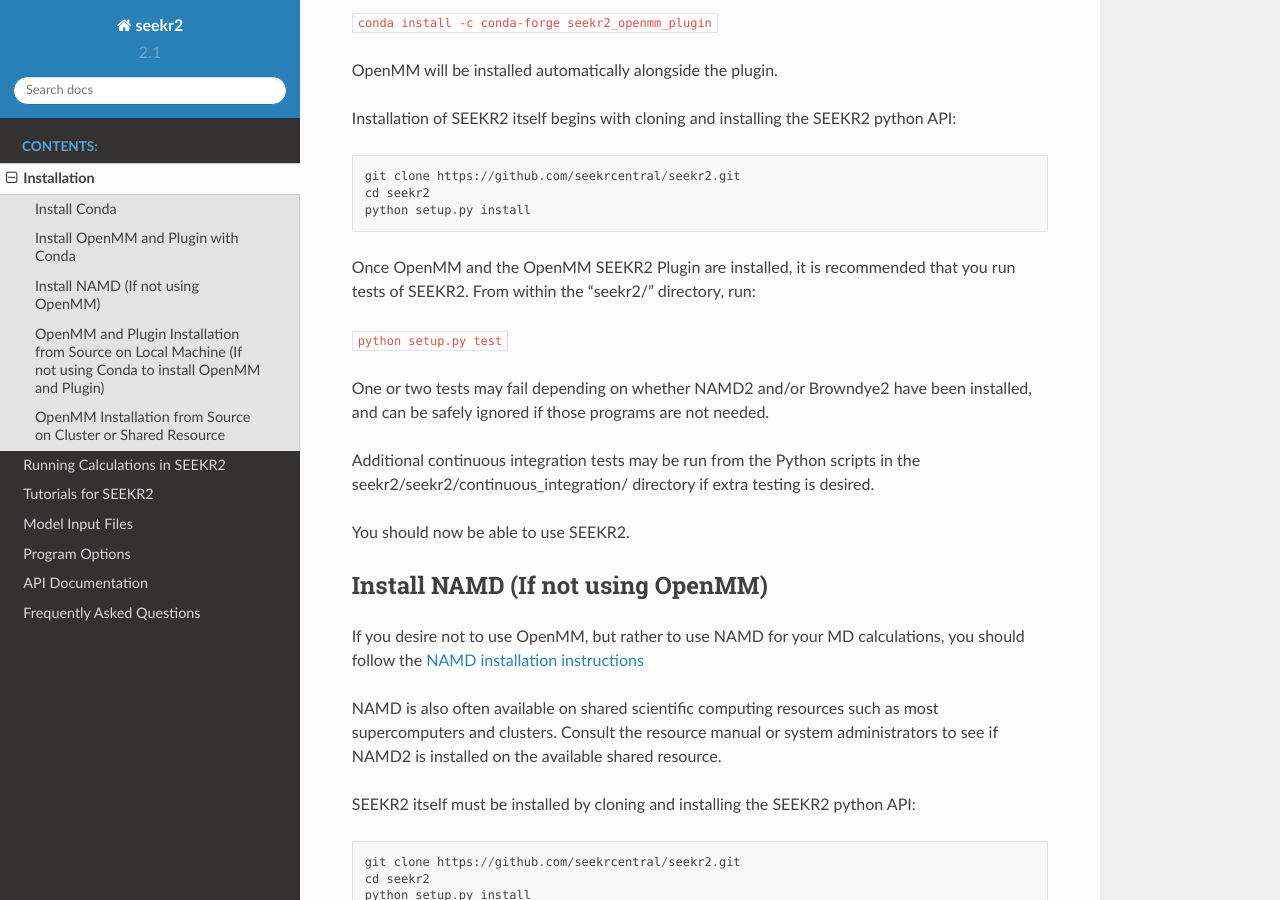
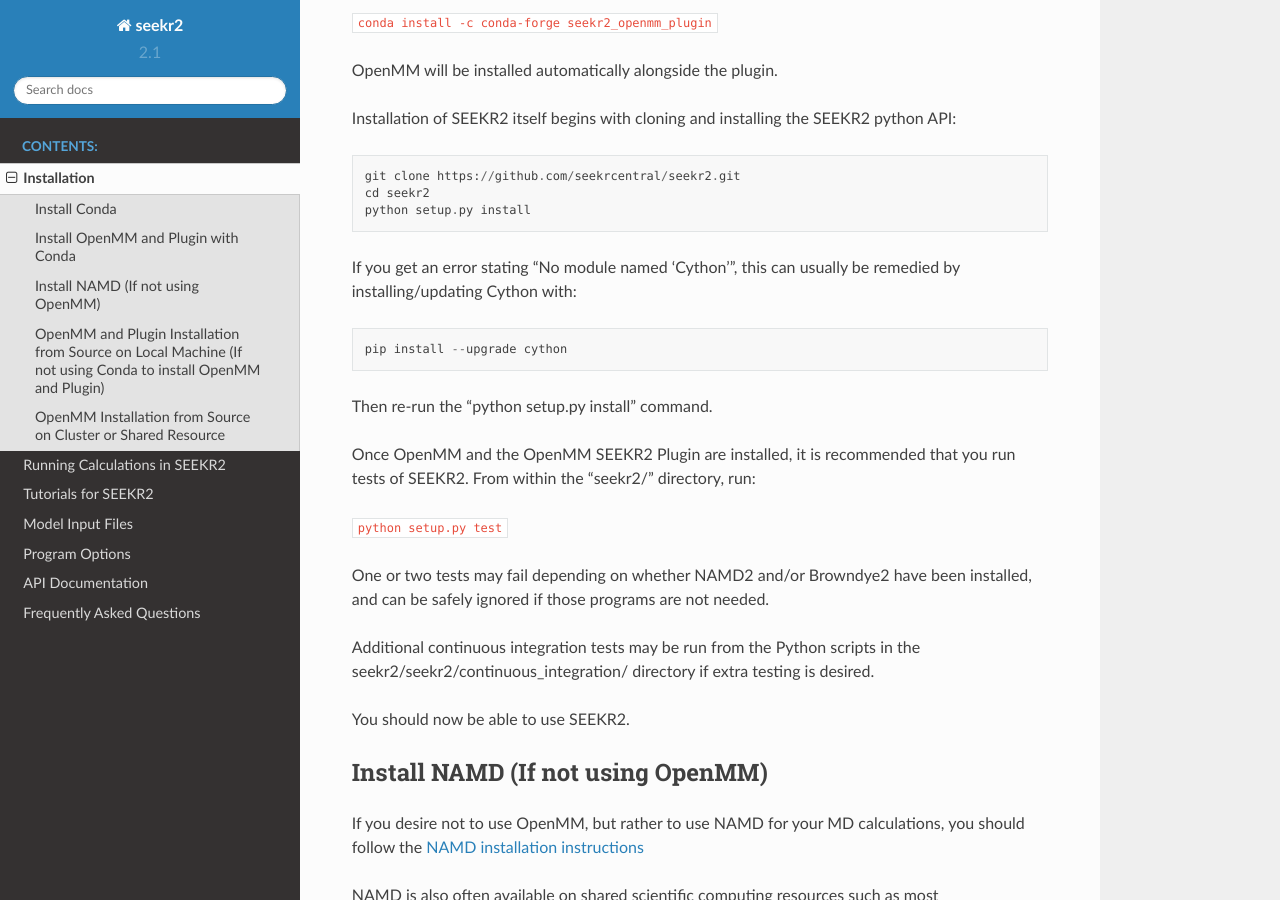
Before and after one commit to seekrcentral/seekr2, a Sphinx documentation site: the page built from docs/installation.rst, in a window 1280 px wide and 900 px high, scrolled down 1454 px. Built offline with Sphinx 7.4.7 and the Read the Docs theme 2.0.0, drawn with Linux system fonts in a browser that asks for light colours.

Commit message:
Added installation instructions for missing Cython package.

```diff
--- a/docs/installation.rst
+++ b/docs/installation.rst
@@ -70,6 +70,14 @@
   git clone https://github.com/seekrcentral/seekr2.git
   cd seekr2
   python setup.py install
+
+
+If you get an error stating "No module named 'Cython'", this can usually be
+remedied by installing/updating Cython with::
+
+  pip install --upgrade cython
+
+Then re-run the "python setup.py install" command.
 
 Once OpenMM and the OpenMM SEEKR2 Plugin are installed, it is recommended that
 you run tests of SEEKR2. From within the "seekr2/" directory, run:
```
Also changed, not shown: 1 other file.
